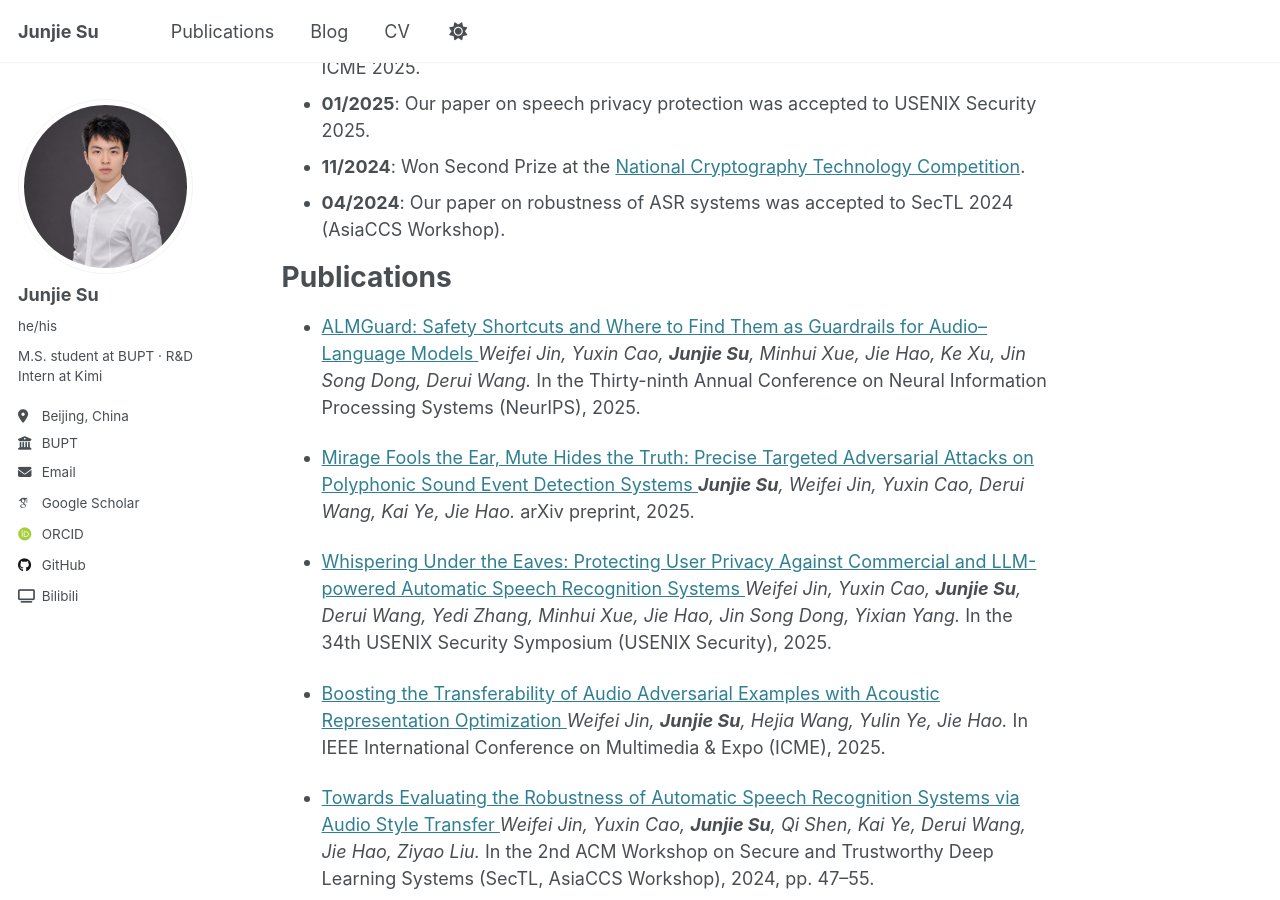
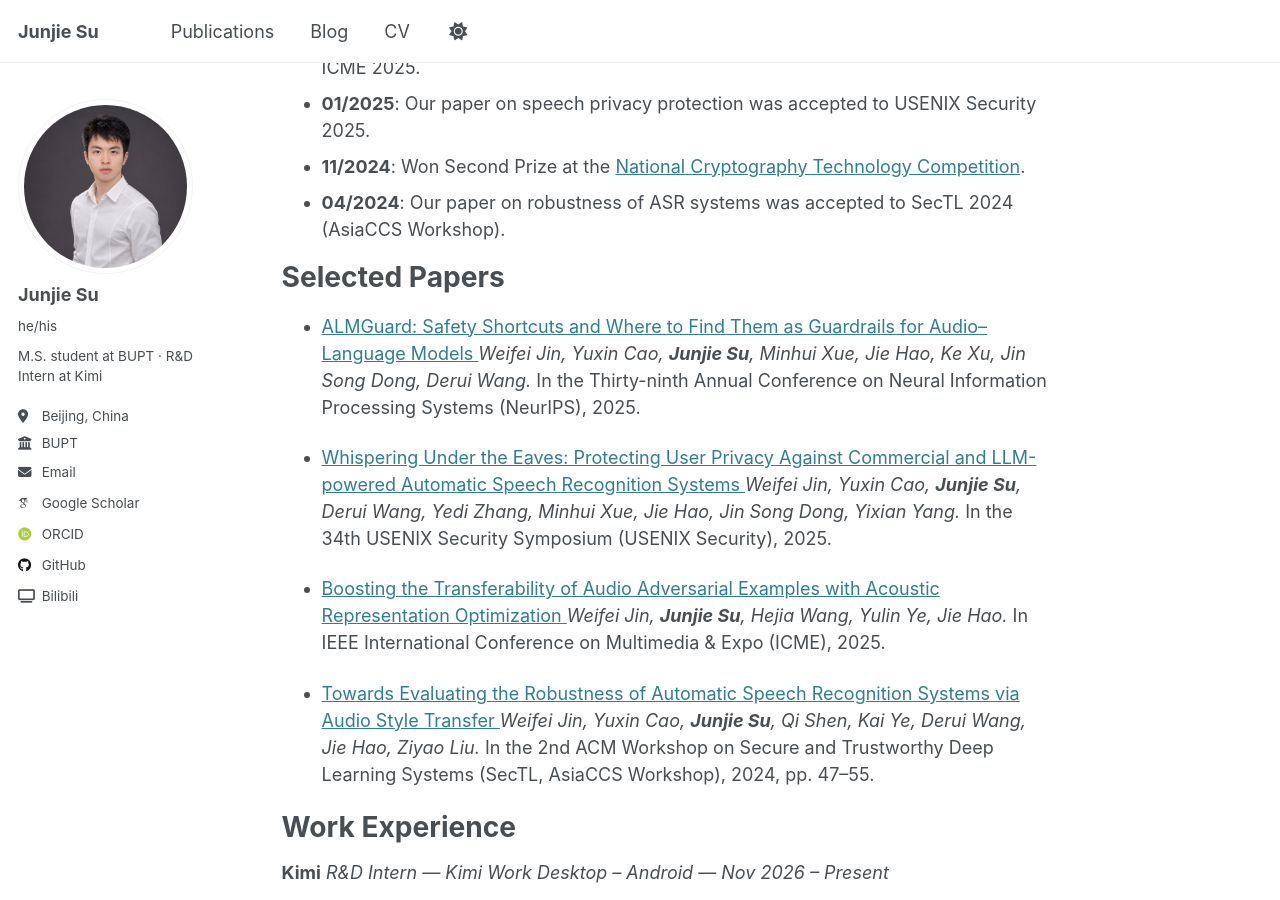
Before and after one commit to Junjie-Su/junjie-su.github.io, a Jekyll site: the page built from _pages/about.md, in a window 1280 px wide and 900 px high, scrolled down 1131 px. Built offline with Jekyll 4.4.1, drawn with Linux system fonts in a browser that asks for light colours; some web fonts are replaced.

Commit message:
Rename publications section and remove Mirage paper

```diff
--- a/_pages/about.md
+++ b/_pages/about.md
@@ -34,20 +34,14 @@ News
 - **11/2024**: Won Second Prize at the [National Cryptography Technology Competition](https://www.cacrnet.org.cn/site/content/1564.html).
 - **04/2024**: Our paper on robustness of ASR systems was accepted to SecTL 2024 (AsiaCCS Workshop).
 
-Publications
-============
+Selected Papers
+===============
 
 - <a href="https://openreview.net/forum?id=pCRm6g0RnA" target="_blank">
   ALMGuard: Safety Shortcuts and Where to Find Them as Guardrails for Audio–Language Models
   </a>
   *Weifei Jin, Yuxin Cao, __Junjie Su__, Minhui Xue, Jie Hao, Ke Xu, Jin Song Dong, Derui Wang.*
   In the Thirty-ninth Annual Conference on Neural Information Processing Systems (NeurIPS), 2025.
-
-- <a href="https://arxiv.org/abs/2510.02158" target="_blank">
-  Mirage Fools the Ear, Mute Hides the Truth: Precise Targeted Adversarial Attacks on Polyphonic Sound Event Detection Systems
-  </a>
-  *__Junjie Su__, Weifei Jin, Yuxin Cao, Derui Wang, Kai Ye, Jie Hao.*
-  arXiv preprint, 2025.
 
 - <a href="https://www.usenix.org/conference/usenixsecurity25/presentation/jin-weifei" target="_blank">
   Whispering Under the Eaves: Protecting User Privacy Against Commercial and LLM-powered Automatic Speech Recognition Systems
```
